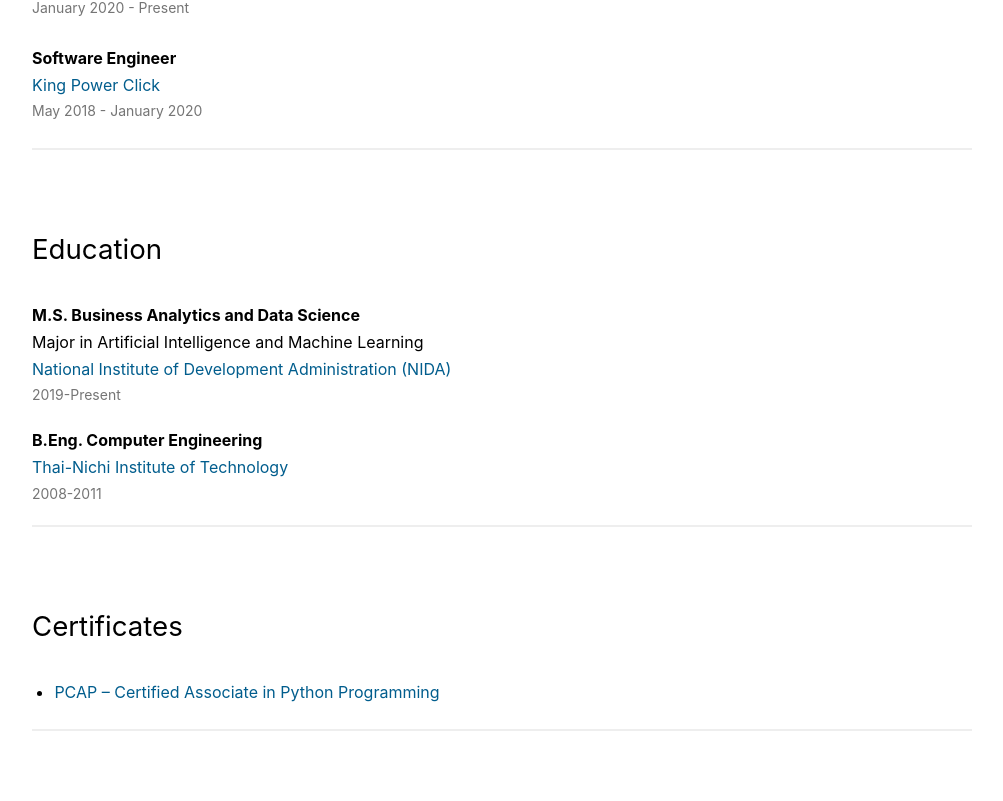
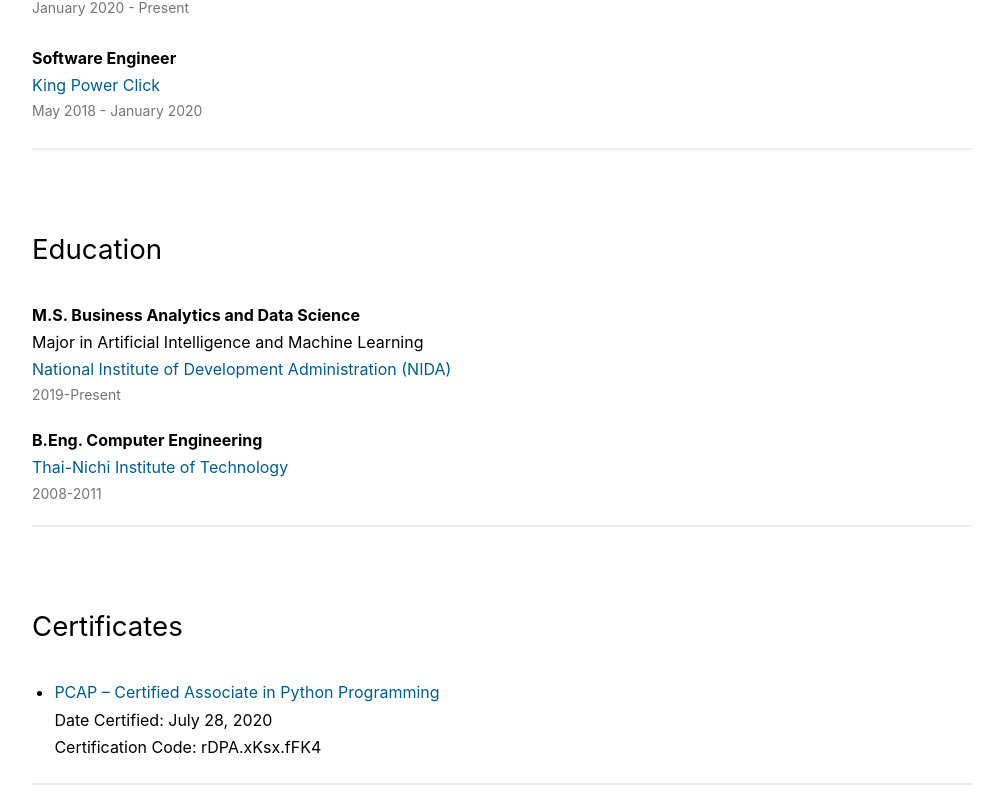
Before and after one commit to athivvat/athiw.at, a Next.js app: page / in a window 1280 px wide. Shown: the part 551-1352 px from the top of the page, without its empty margins (138-1141 px from the left). Before the commit the page ends 1298 px from the top, so only its background shows below. Built offline with nearby package versions, Linux system fonts and the light colour scheme.

Commit message:
Update Certificates

```diff
--- a/src/components/Certificates/Certificates.tsx
+++ b/src/components/Certificates/Certificates.tsx
@@ -10,6 +10,8 @@ const Certificates = () => {
           >
             PCAP – Certified Associate in Python Programming
           </a>
+          <div>Date Certified: July 28, 2020</div>
+          <div>Certification Code: rDPA.xKsx.fFK4</div>
         </li>
       </ul>
       <hr />
```
